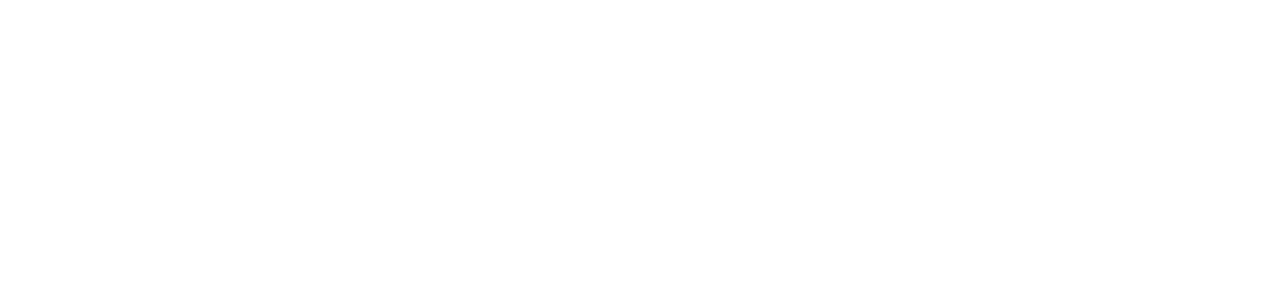
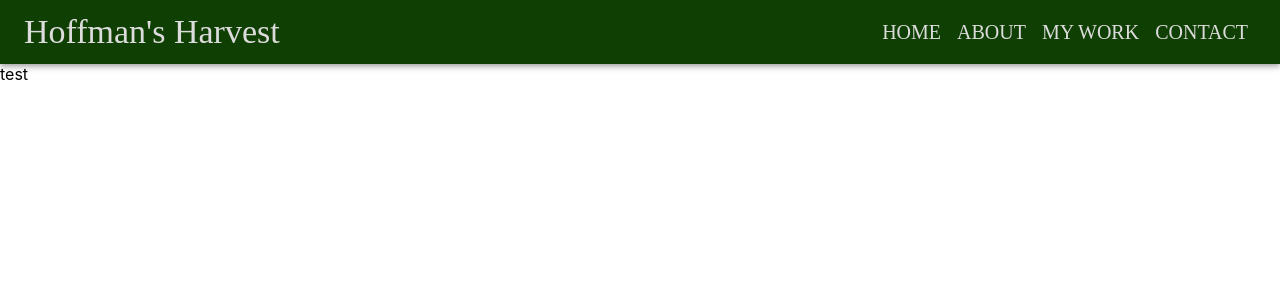
Before and after one commit to SABaltz/hoffmans-harvest, a React (Create React App) app: page /about in a window 1280 px wide. Before the commit this address had no page. Shown: the top 300 px of the page. Built offline with nearby package versions, Linux system fonts and the light colour scheme.

Commit message:
Refactor NavBar to independent folder, create all necessary components

```diff
--- a/src/App.tsx
+++ b/src/App.tsx
@@ -4,15 +4,21 @@
 import {ThemeProvider} from "@mui/material";
 import {plantTheme} from "./theme";
 import {BrowserRouter, Route, Routes} from "react-router-dom";
+import About from "./components/about/About";
+import Work from "./components/work/Work";
+import Contact from "./components/contact/Contact";
+import NavBar from "./components/nav-bar/NavBar";
 function App() {
     return (
         <ThemeProvider theme={plantTheme}>
+            <NavBar/>
             <BrowserRouter>
                 <Routes>
                     <Route path="/" element={<><HomePage/></>}></Route>
                     <Route path="/home" element={<><HomePage/></>}></Route>
-                    {/*<Route path="/about" element={<><About/></>}></Route>*/}
-                    {/*<Route path="/code" element={<><Code/></>}></Route>*/}
+                    <Route path="/about" element={<><About/></>}></Route>
+                    <Route path="/work" element={<><Work/></>}></Route>
+                    <Route path="/contact" element={<><Contact/></>}></Route>
                 </Routes>
             </BrowserRouter>
         </ThemeProvider>
--- /dev/null
+++ b/src/components/about/About.tsx
@@ -0,0 +1,5 @@
+export default function About() {
+    return(
+        <div>test</div>
+    )
+}
--- /dev/null
+++ b/src/components/contact/Contact.tsx
@@ -0,0 +1,7 @@
+import React from 'react'
+
+export default function Contact() {
+    return(
+        <div>test</div>
+    )
+}
--- a/src/components/home-page/HomePage.tsx
+++ b/src/components/home-page/HomePage.tsx
@@ -1,51 +1,7 @@
 import React from "react";
-import AppBar from '@mui/material/AppBar';
-import Box from '@mui/material/Box';
-import Toolbar from '@mui/material/Toolbar';
-import Typography from '@mui/material/Typography';
-import Button from '@mui/material/Button';
-import {Link} from "@mui/material";
 
 export default function HomePage(){
     return(
-        <Box sx={{ flexGrow: 1 }}>
-            <AppBar position="static">
-                <Toolbar>
-
-                    <Typography variant="h4" component="div" sx={{ flexGrow: 1 }}>
-                        Hoffman's Harvest
-                    </Typography>
-                    {/*<IconButton*/}
-                    {/*    size="large"*/}
-                    {/*    edge="start"*/}
-                    {/*    color="inherit"*/}
-                    {/*    aria-label="menu"*/}
-                    {/*    sx={{ mr: 2 }}*/}
-                    {/*>*/}
-                    {/*    <MenuIcon />*/}
-                    {/*</IconButton>*/}
-                    <Button color="inherit">
-                        <Link href={'/home'}>
-                            <Typography variant="h6">Home</Typography>
-                        </Link>
-                    </Button>
-                    <Button color="inherit">
-                        <Link href={'/about'}>
-                            <Typography variant="h6">About</Typography>
-                        </Link>
-                    </Button>
-                    <Button color="inherit">
-                        <Link href={'/work'}>
-                            <Typography variant="h6">My Work</Typography>
-                        </Link>
-                    </Button>
-                    <Button color="inherit">
-                        <Link href={'/contact'}>
-                            <Typography variant="h6">Contact</Typography>
-                        </Link>
-                    </Button>
-                </Toolbar>
-            </AppBar>
-        </Box>
+        <div>home</div>
     )
 }
--- /dev/null
+++ b/src/components/nav-bar/NavBar.tsx
@@ -0,0 +1,42 @@
+import AppBar from "@mui/material/AppBar";
+import Toolbar from "@mui/material/Toolbar";
+import Typography from "@mui/material/Typography";
+import Button from "@mui/material/Button";
+import {Link} from "@mui/material";
+import Box from "@mui/material/Box";
+import React from "react";
+
+export default function NavBar(){
+    return(
+        <Box sx={{ flexGrow: 1 }}>
+            <AppBar position="static">
+                <Toolbar>
+
+                    <Typography variant="h4" component="div" sx={{ flexGrow: 1 }}>
+                        Hoffman's Harvest
+                    </Typography>
+                    <Button color="inherit">
+                        <Link href={'/home'}>
+                            <Typography variant="h6">Home</Typography>
+                        </Link>
+                    </Button>
+                    <Button color="inherit">
+                        <Link href={'/about'}>
+                            <Typography variant="h6">About</Typography>
+                        </Link>
+                    </Button>
+                    <Button color="inherit">
+                        <Link href={'/work'}>
+                            <Typography variant="h6">My Work</Typography>
+                        </Link>
+                    </Button>
+                    <Button color="inherit">
+                        <Link href={'/contact'}>
+                            <Typography variant="h6">Contact</Typography>
+                        </Link>
+                    </Button>
+                </Toolbar>
+            </AppBar>
+        </Box>
+    )
+}
--- /dev/null
+++ b/src/components/work/Work.tsx
@@ -0,0 +1,5 @@
+export default function Work() {
+    return(
+        <div>test</div>
+    )
+}
```
Also changed, not shown: src/components/home-page/HomePage.css (deleted).
